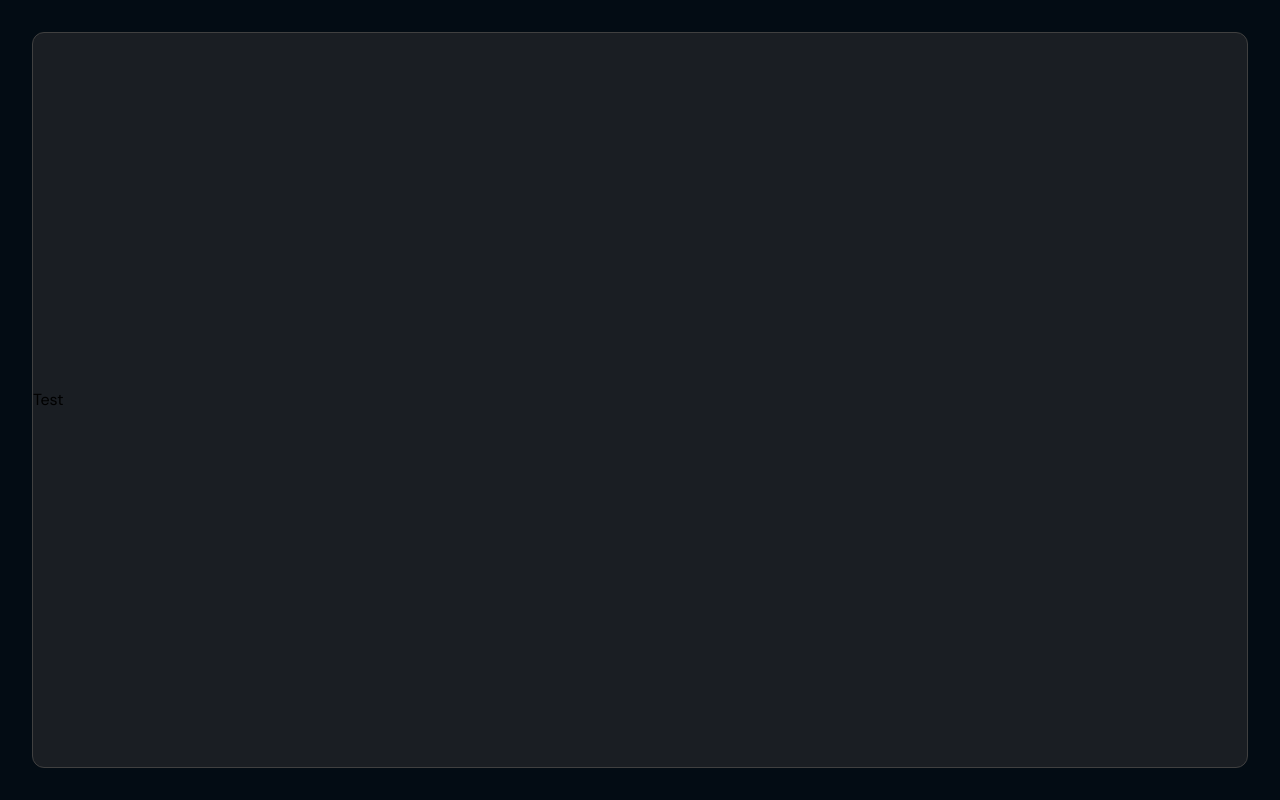
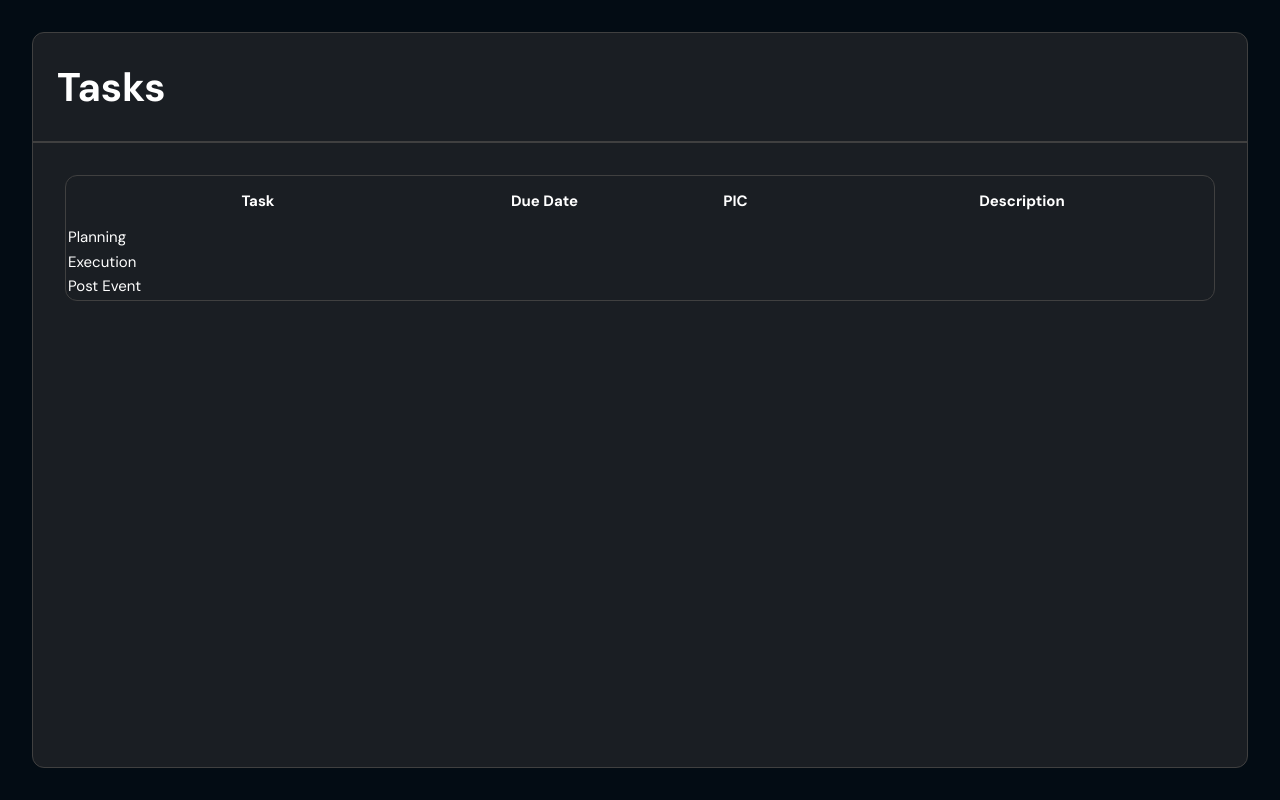
Before and after one commit to ichasna/FE-GATHERLY, a React (Vite) app: page /task-tracking in a window 1280 px wide. Built offline with nearby package versions, Linux system fonts and the light colour scheme.

Commit message:
Modified table

```diff
--- a/src/components/TaskTracking.jsx
+++ b/src/components/TaskTracking.jsx
@@ -1,4 +1,4 @@
-import Table from "./TaskTracking/Table";
+import TableCard from "./TaskTracking/TableCard";
 import Navbar from "./UI/Commons/Navbar";
 
 function TaskTracking() {
@@ -8,7 +8,7 @@ function TaskTracking() {
         <Navbar />
       </div> */}
       <div className="h-full w-full p-4 flex justify-center items-center">
-        <Table />
+        <TableCard />
       </div>
     </>
   );
--- a/src/components/TaskTracking/Table.jsx
+++ b/src/components/TaskTracking/Table.jsx
@@ -1,9 +1,21 @@
-function Table () {
-    return (
-        <div className="flex flex-col justify-center items-start h-full w-full rounded-xl border border-solid border-[#404040] bg-[#1A1E23]">
-            <p>Test</p>
-        </div>
-    )
+function Table() {
+  return (
+    <table className="w-full border border-separate border-[#404040] rounded-xl text-[15px] text-white table-fixed">
+      <thead>
+        <tr>
+          <th className="p-3" colSpan={2}>Task</th>
+          <th className="p-3" colSpan={1}>Due Date</th>
+          <th className="p-3" colSpan={1}>PIC</th>
+          <th className="p-3" colSpan={2}>Description</th>
+        </tr>
+      </thead>
+      <tbody>
+        <tr>Planning</tr>
+        <tr>Execution</tr>
+        <tr>Post Event</tr>
+      </tbody>
+    </table>
+  );
 }
 
 export default Table;
--- /dev/null
+++ b/src/components/TaskTracking/TableCard.jsx
@@ -0,0 +1,17 @@
+import Table from "./Table";
+
+function TableCard() {
+  return (
+    <div className="h-full w-full rounded-xl border border-solid border-[#404040] bg-[#1A1E23]">
+      <b className="relative flex items-center text-[40px] p-6 text-white">
+        Tasks
+      </b>
+      <div class="relative w-full h-[1.5px] bg-[#404040]"></div>
+      <div className="p-8">
+        <Table />
+      </div>
+    </div>
+  );
+}
+
+export default TableCard;
```
